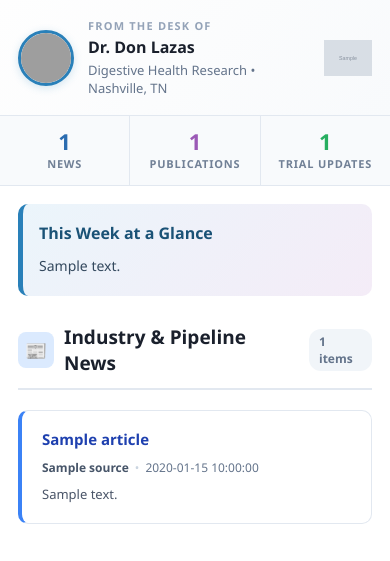
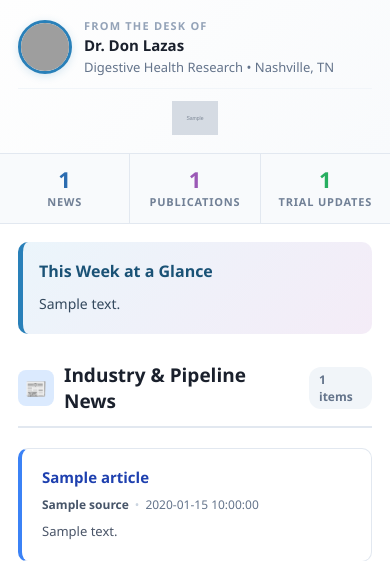
Before and after one commit to don427/MASH-Newsletter-, a Python web app: template templates/newsletter.html in a window 390 px wide. Shown: the part 189-750 px from the top of the page. Run offline with Jinja, Linux system fonts and the light colour scheme; the template is opened without the code that fills it: most values are stand-ins (such as "Sample title", 1, 10 or a date in 2020); grey boxes marked "Sample" are stand-in pictures; grey boxes are pictures that could not be loaded.

Commit message:
Adjust desk banner layout for wide DHR logo format
- Split banner into two-row layout: headshot + text on top, logo below
- Logo row right-aligned with subtle separator, wider max-width (220px)
  to accommodate the full "Digestive Health Research" wordmark
- Responsive: logo centers on mobile, headshot/text scale down
- Preserves graceful fallback when images aren't present

https://claude.ai/code/session_01CS3oPrMRuPKyx8ds8uWoWE

```diff
--- a/templates/newsletter.html
+++ b/templates/newsletter.html
@@ -89,18 +89,20 @@
   .desk-banner {
     background: linear-gradient(135deg, #fefefe 0%, #f8fafc 100%);
     border-bottom: 1px solid #e2e8f0;
-    padding: 24px 32px;
+    padding: 22px 32px;
+  }
+  .desk-top-row {
     display: flex;
     align-items: center;
-    gap: 20px;
+    gap: 18px;
   }
   .desk-photo {
-    width: 72px;
-    height: 72px;
+    width: 68px;
+    height: 68px;
     border-radius: 50%;
     object-fit: cover;
     border: 3px solid #2980b9;
-    box-shadow: 0 2px 8px rgba(41,128,185,0.2);
+    box-shadow: 0 2px 8px rgba(41,128,185,0.18);
     flex-shrink: 0;
   }
   .desk-info {
@@ -112,13 +114,13 @@
     text-transform: uppercase;
     letter-spacing: 1.2px;
     color: #94a3b8;
-    margin-bottom: 4px;
+    margin-bottom: 3px;
   }
   .desk-name {
     font-size: 18px;
     font-weight: 800;
     color: #1a202c;
-    margin: 0 0 3px 0;
+    margin: 0 0 2px 0;
     line-height: 1.3;
   }
   .desk-org {
@@ -127,13 +129,19 @@
     font-weight: 500;
     margin: 0;
   }
+  .desk-logo-row {
+    display: flex;
+    justify-content: flex-end;
+    margin-top: 12px;
+    padding-top: 12px;
+    border-top: 1px solid #f1f5f9;
+  }
   .desk-logo {
-    height: 48px;
+    height: 40px;
     width: auto;
-    max-width: 120px;
+    max-width: 220px;
     object-fit: contain;
     flex-shrink: 0;
-    opacity: 0.9;
   }
 
   /* Stats bar */
@@ -481,10 +489,12 @@
     .stat-number { font-size: 22px; }
     .trial-meta { gap: 6px; }
     .section-divider { margin: 8px 18px; }
-    .desk-banner { padding: 18px 18px; gap: 14px; }
-    .desk-photo { width: 56px; height: 56px; }
-    .desk-name { font-size: 16px; }
-    .desk-logo { height: 36px; }
+    .desk-banner { padding: 18px 18px; }
+    .desk-top-row { gap: 12px; }
+    .desk-photo { width: 54px; height: 54px; }
+    .desk-name { font-size: 15px; }
+    .desk-logo-row { justify-content: center; }
+    .desk-logo { height: 34px; max-width: 180px; }
   }
 </style>
 </head>
@@ -501,6 +511,7 @@
 
   <!-- From the Desk Of -->
   <div class="desk-banner">
+    <div class="desk-top-row">
       {% if headshot_uri %}
       <img src="{{ headshot_uri }}" alt="Dr. Don Lazas" class="desk-photo">
       {% endif %}
@@ -509,8 +520,11 @@
         <p class="desk-name">Dr. Don Lazas</p>
         <p class="desk-org">Digestive Health Research &#8226; Nashville, TN</p>
       </div>
+    </div>
     {% if logo_uri %}
-    <img src="{{ logo_uri }}" alt="DHR Logo" class="desk-logo">
+    <div class="desk-logo-row">
+      <img src="{{ logo_uri }}" alt="Digestive Health Research" class="desk-logo">
+    </div>
     {% endif %}
   </div>
 
```
Lines whose indentation alone changed are shown as unchanged.
